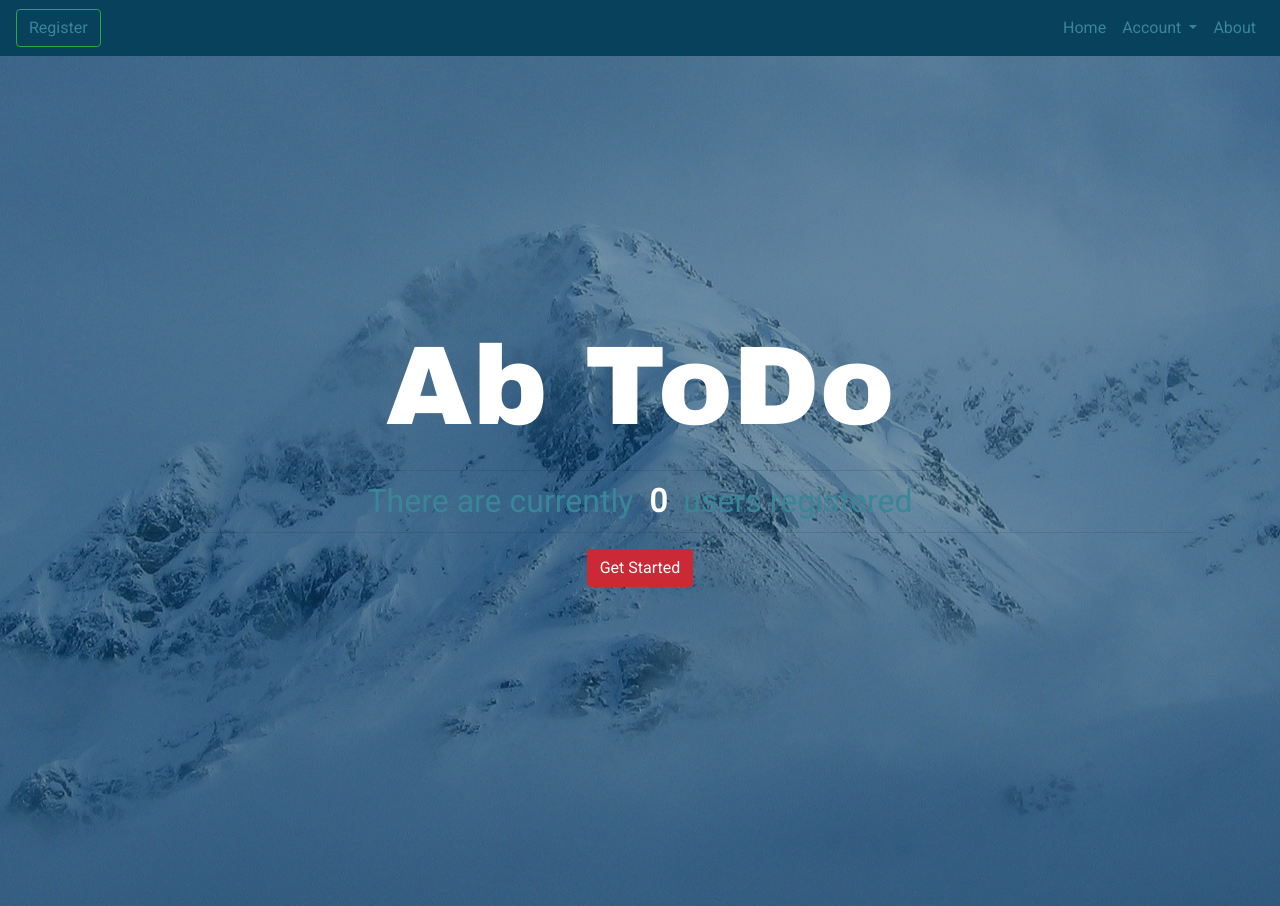
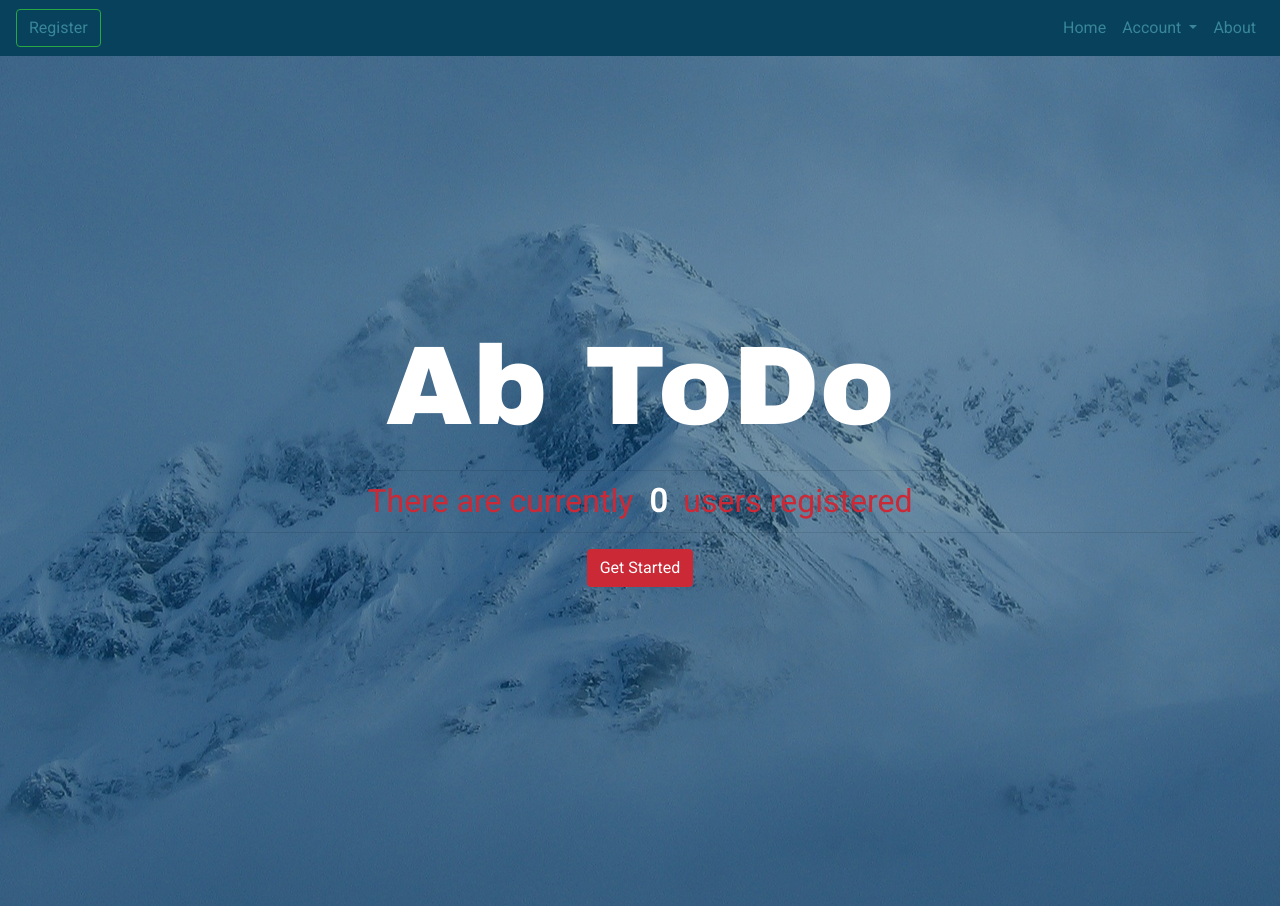
Before and after one commit to SandyAbdullahi/django-todo, a Django app: page / in a window 1280 px wide. Shown: the top 906 px of the page. Run offline with Django 3.2, Linux system fonts and the light colour scheme; parts of the project's set-up code (start-up, migrations or seed data) failed here and were passed over; some libraries are stand-ins or nearby versions.

```diff
--- a/static/css/styles.css
+++ b/static/css/styles.css
@@ -177,6 +177,7 @@ a {
         background: url('../img/desk-3076954_1920.jpg') no-repeat center;
         background-size: cover;
         height: 100%;
+        color: #CC2936 !important;
 
     }
 
```
